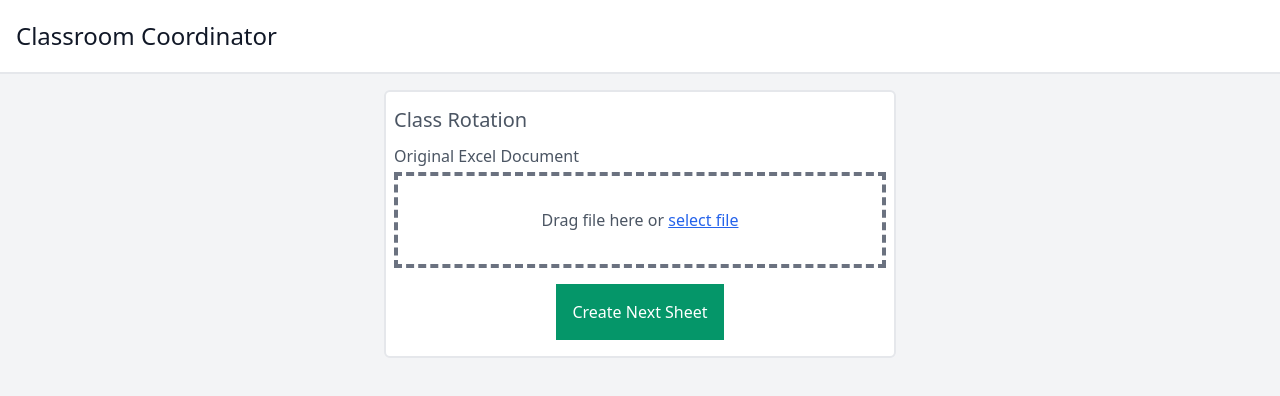
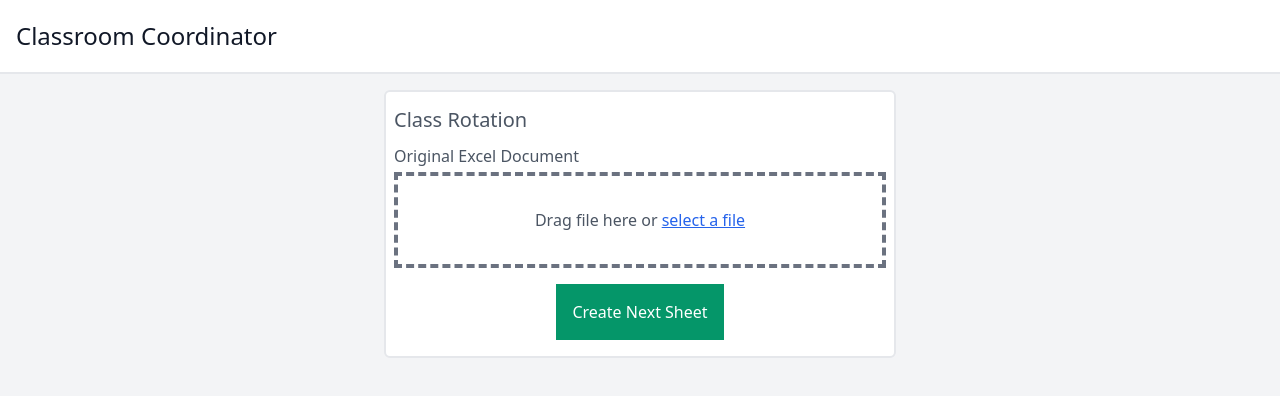
Before and after one commit to corwinm/classroom-coordinator, a React (Vite) app: page / in a window 1280 px wide. Shown: the top 396 px of the page. Built offline with nearby package versions, Linux system fonts and the light colour scheme.

Commit message:
Fix Safari bug

```diff
--- a/src/components/FileInput.tsx
+++ b/src/components/FileInput.tsx
@@ -28,7 +28,7 @@ const FileInput: ForwardRefRenderFunction<HTMLInputElement, FileInputProps> = (
         {fileName === null ? (
           <div>
             Drag file here or{" "}
-            <span className="text-blue-600 underline">select file</span>
+            <span className="text-blue-600 underline">select a file</span>
           </div>
         ) : (
           fileName
@@ -45,7 +45,7 @@ const FileInput: ForwardRefRenderFunction<HTMLInputElement, FileInputProps> = (
           onDragLeave={(e) => setDragging(false)}
           onDragEnd={(e) => setDragging(false)}
           onDrop={(e) => setDragging(false)}
-          className="absolute top-0 left-0 w-full h-full cursor-pointer"
+          className="absolute top-0 left-0 w-full h-full cursor-pointer text-transparent"
         />
       </div>
     </>
```
